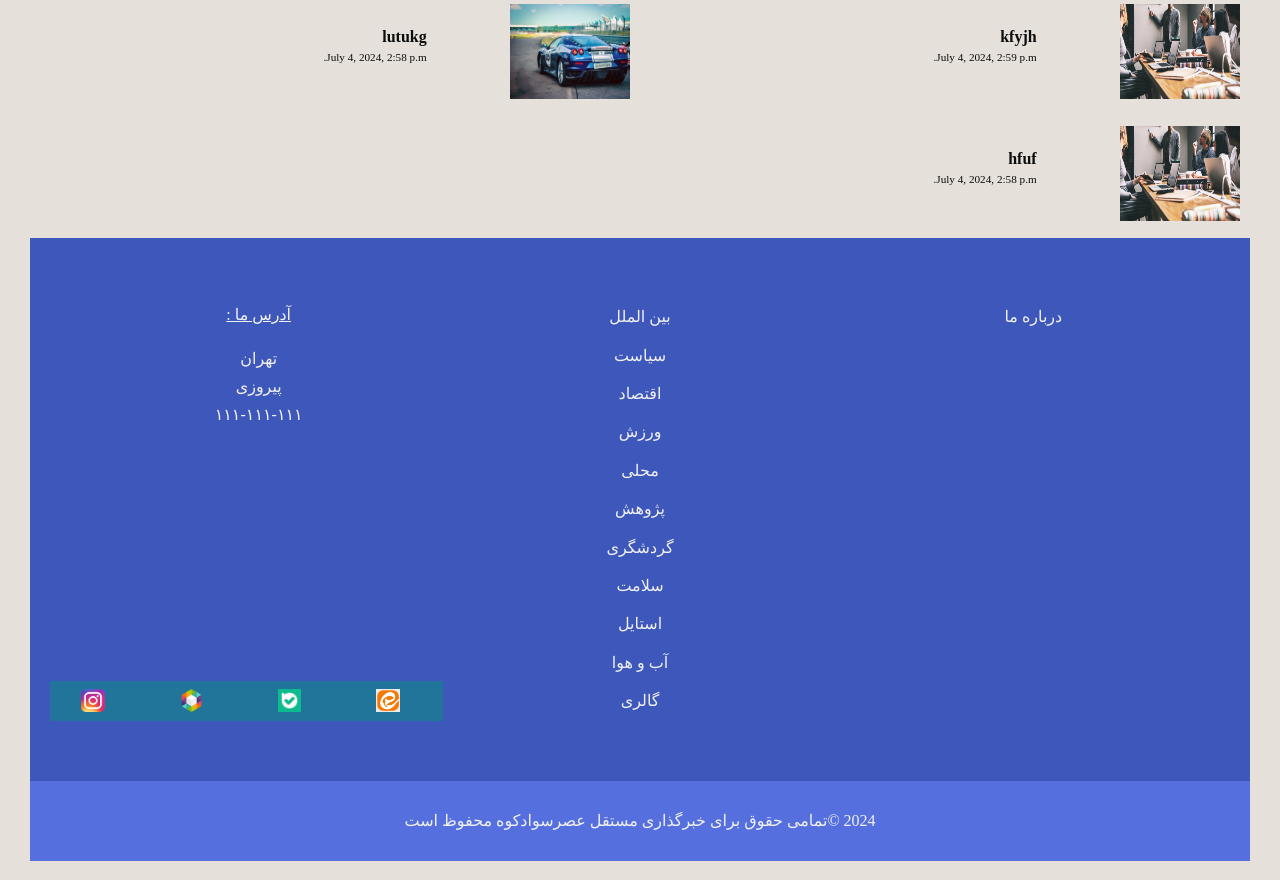
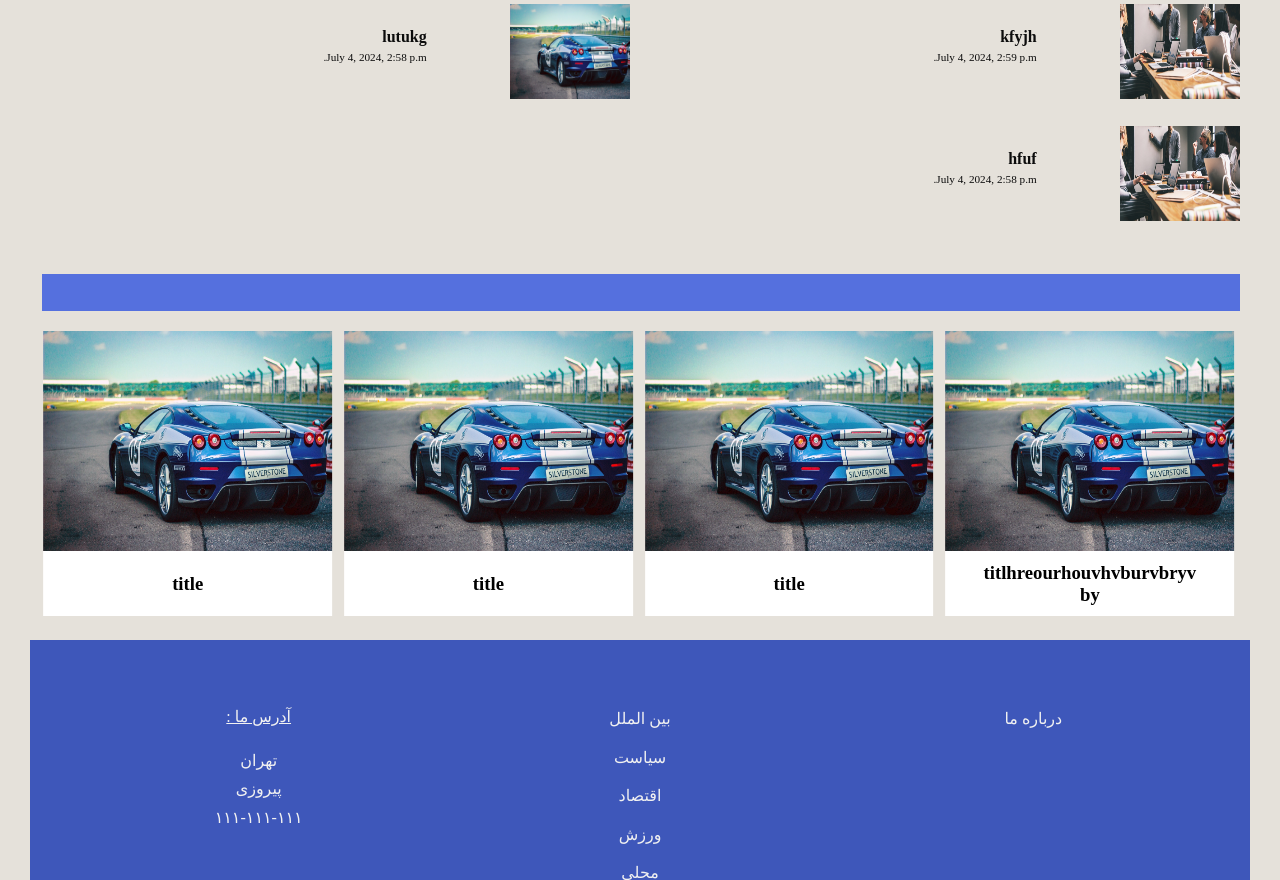
Before and after one commit to A-Seyfi/AsreSavadKooh, a Django app: page / in a window 1280 px wide. Shown: the part 1833-2713 px from the top of the page. Run offline with Django 5.2, Linux system fonts and the light colour scheme; data comes from the database, SQL or seed files in the repository; some web fonts are replaced.

Commit message:
created card slider

```diff
--- a/static/css/gallery.css
+++ b/static/css/gallery.css
@@ -180,8 +180,6 @@ main{
 .show_selected_img img{
   min-width: 60%;
   max-width: 60%;
-  /* max-height: 70%;
-  min-height: 70%; */
   border-radius: 0.5vw;
   box-shadow: 0 .1vw 1vw -.1vw rgba(0, 0, 0, .4);
 }
--- a/static/css/main.css
+++ b/static/css/main.css
@@ -464,6 +464,70 @@ img {
   font-size: 0.7rem;
   font-weight: normal;
 }
+
+.slider-index{
+  width: 99%;
+  height: fit-content;
+  direction: ltr;
+  margin: 1% 0.8% 2% 1%;
+  overflow: hidden;
+}
+.slider-index h2{
+  width: 100%;
+  height: 37px;
+  margin-top: 2%;
+}
+.slider-index a{
+  width: 100%;
+}
+.main_container-index{
+  width: 100%;
+  height: 80%;
+  overflow: hidden;
+  direction: rtl;
+}
+.slide_container-index{
+  height: 100%;
+  display: flex;
+  transition: all 0.5s;
+  direction: rtl;
+}
+#slides-index{
+  width: 100%;
+  height: auto;
+  display: flex;
+}
+.slide-index{
+  width: 20%;
+  height: 100%;
+  position: relative;
+  display: flex;
+  flex-direction: column;
+  background-color: white;
+  color: black;
+  margin-left: 0.2%;
+  margin-right: 0.2%;
+  align-items: center;
+}
+.slide-index img{
+    min-width: 100%;
+    max-width: 100%;
+    min-height: 220px;
+    max-height: 220px;
+    align-self: center;
+}
+.news_details-index{
+  width: 75%;
+  height: 100%;
+  text-align: center;
+  align-content: center;
+}
+.news_details-index h3{
+  width: 100%;
+  word-wrap: break-word;
+  margin: 5% 0;
+}
+
 
 /* -------------------------------------------------------------
     Footer
@@ -1162,6 +1226,13 @@ input[type='submit'] {
   }
 }
 
+@media only screen and (max-width: 800px) {
+  .slide-index img{
+    min-height: 200px;
+    max-height: 200px;
+  }
+}
+
 @media only screen and (max-width: 500px) {
   .comment-text {
     width: auto;
@@ -1181,6 +1252,13 @@ input[type='submit'] {
   .top-stories{
     display: none;
   }
+  .slide-index img{
+    min-height: 160px;
+    max-height: 160px;
+  }
+  .slide-index{
+    font-size: 10px;
+  }
 }
 
 @media only screen and (max-width: 400px) {
@@ -1194,10 +1272,14 @@ input[type='submit'] {
     max-width: 50%;
     min-width: 50%;
   }
+  .slide-index img{
+    min-height: 130px;
+    max-height: 130px;
+  }
 }
 
 
-@media only screen and (max-width: 320px) {
+@media only screen and (max-width: 350px) {
   .slider{
     width: 98.1%;
     height: auto;
@@ -1206,4 +1288,8 @@ input[type='submit'] {
     min-height: 150px;
     max-height: 150px;
   }
+  .slide-index img{
+    min-height: 110px;
+    max-height: 110px;
+  }
 }
--- /dev/null
+++ b/static/js/slider-index.js
@@ -0,0 +1,36 @@
+const  slide_container = document.getElementById('slide_container-index')
+const slide = document.querySelectorAll('.slide-index').length
+
+let translate = 100 / slide
+let value = 100 / slide
+let numb = 0
+
+
+function checkWidth() {
+    var width = window.innerWidth;
+
+    if (width > 600) {
+        slide_container.style.width = `${slide * (100 / 4) + 1}%`
+        numb = 3
+    }
+
+    if (width <= 600) {
+        slide_container.style.width = `${slide * (100 / 3) + 1}%`
+        numb = 2
+    }
+}
+
+window.addEventListener('resize', checkWidth);
+
+checkWidth();
+
+
+setInterval(() => {
+   if(slide != 1 & slide != 2 & slide != 3 & slide != 4){
+      slide_container.style.transform = `translateX(${value}%)`
+      value += translate
+   }
+   if(value == translate * (slide - numb)){
+      value = 0
+   }
+}, 1800);
--- a/template/index.html
+++ b/template/index.html
@@ -76,11 +76,6 @@
           </div>
         </nav>
       </section> <!-- end of class="nav-section"-->
-
-      <!-- <section class="user-section content_color1">
-        <button class="reg">ورود / ثبت نام</button>
-        <button class="exit">خروج</button>
-      </section> -->
 
     </header>
 
@@ -227,8 +222,89 @@
 
       </section> <!-- End of class="entertainment" -->
 
+
+      <section class="slider-index">
+        <h2 class="content_color2"></h2>
+        <div class="main_container-index">
+            <div class="slide_container-index" id="slide_container-index">
+                <div id="slides-index" class="slides-index">
+
+                        <div class="slide-index">
+                            <img src="{% static 'images/sport7.jpg' %}">
+                            <div class="news_details-index">
+                              <h3>titlhreourhouvhvburvbryvby</h3>
+                            </div>
+                        </div>
+
+                        <div class="slide-index">
+                            <img src="{% static 'images/sport7.jpg' %}">
+                            <div class="news_details-index">
+                              <h3>titlhreourhouvhvburvbryvby</h3>
+                            </div>
+                        </div>
+
+                        <div class="slide-index">
+                          <img src="{% static 'images/sport7.jpg' %}">
+                          <div class="news_details-index">
+                            <h3>titlhreourhouvhvburvbryvby</h3>
+                          </div>
+                        </div>
+
+                        <div class="slide-index">
+                          <img src="{% static 'images/sport7.jpg' %}">
+                          <div class="news_details-index">
+                            <h3>titlhreourhouvhvburvbryvby</h3>
+                          </div>
+                        </div>
+
+                        <div class="slide-index">
+                            <img src="{% static 'images/sport7.jpg' %}">
+                            <div class="news_details-index">
+                              <h3>title</h3>
+                            </div>
+                        </div>
+
+                        <div class="slide-index">
+                          <img src="{% static 'images/sport7.jpg' %}">
+                          <div class="news_details-index">
+                            <h3>title</h3>
+                          </div>
+                        </div>
+
+                        <div class="slide-index">
+                          <img src="{% static 'images/sport7.jpg' %}">
+                          <div class="news_details-index">
+                            <h3>title</h3>
+                          </div>
+                        </div>
+
+                        <div class="slide-index">
+                          <img src="{% static 'images/sport7.jpg' %}">
+                          <div class="news_details-index">
+                            <h3>title</h3>
+                          </div>
+                        </div>
+
+                        <div class="slide-index">
+                          <img src="{% static 'images/sport7.jpg' %}">
+                          <div class="news_details-index">
+                            <h3>title</h3>
+                          </div>
+                        </div>
+
+                        <div class="slide-index">
+                          <img src="{% static 'images/sport7.jpg' %}">
+                          <div class="news_details-index">
+                            <h3>last title</h3>
+                          </div>
+                        </div>
+
+                </div>
+            </div>
+        </div>
+      </section>
+
     </main> <!-- End of class="main" -->
-
 
     <!-- Footer Links -->
     <div class="footer-links content_color1">
@@ -284,6 +360,7 @@
     integrity="sha256-CSXorXvZcTkaix6Yvo6HppcZGetbYMGWSFlBw8HfCJo=" crossorigin="anonymous"></script>
   <script src="{% static 'js/main.js' %}"></script>
   <script src="{% static 'js/app.js' %}"></script>
+  <script src="{% static 'js/slider-index.js' %}"></script>
 
 </body>
 </html>
```
